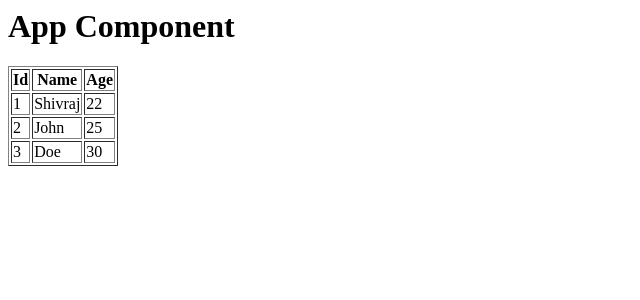
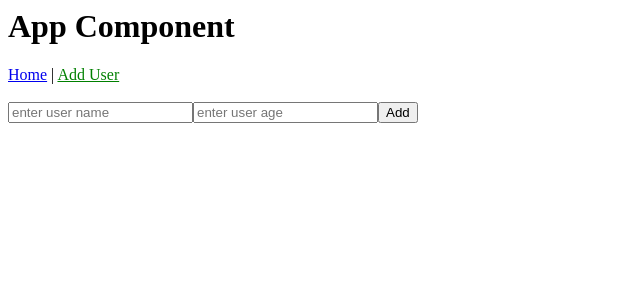
Before and after one commit to shivrajpro/react-step-by-step, a React (Vite) app: page /add-user in a window 1280 px wide. Shown: the top 300 px of the page, without its empty margins (0-640 px from the left). Built offline with nearby package versions, Linux system fonts and the light colour scheme; data requests are answered from the project's data file.

Commit message:
implement add user with routing

```diff
--- a/db.json
+++ b/db.json
@@ -1,10 +1,41 @@
 {
-  "posts": [{ "id": 1, "title": "json-server", "author": "typicode" }],
-  "comments": [{ "id": 1, "body": "some comment", "postId": 1 }],
-  "profile": { "name": "typicode" },
+  "posts": [
+    {
+      "id": 1,
+      "title": "json-server",
+      "author": "typicode"
+    }
+  ],
+  "comments": [
+    {
+      "id": 1,
+      "body": "some comment",
+      "postId": 1
+    }
+  ],
+  "profile": {
+    "name": "typicode"
+  },
   "users": [
-    { "id": 1, "name": "Shivraj", "age": 22 },
-    { "id": 2, "name": "John", "age": 25 },
-    { "id": 3, "name": "Doe", "age": 30 }
+    {
+      "id": "234b",
+      "name": "Shivraj",
+      "age": 22
+    },
+    {
+      "id": "123f",
+      "name": "John",
+      "age": 25
+    },
+    {
+      "id": "423w",
+      "name": "Doe",
+      "age": 30
+    },
+    {
+      "id": "726d",
+      "name": "tony",
+      "age": "33"
+    }
   ]
 }
--- a/src/AddUser.jsx
+++ b/src/AddUser.jsx
@@ -1,13 +1,38 @@
 import { useState } from "react";
+import { useNavigate } from "react-router";
 
-const AddUser = ({ setUser }) => {
+const AddUser = () => {
+  const [username, setUsername] = useState("");
+  const [age, setAge] = useState("");
+  const navigate = useNavigate();
+
+  const onAddUser = async () => {
+    const url = "http://localhost:3000/users";
+    let response = await fetch(url, {
+      method: "POST",
+      body: JSON.stringify({ name: username, age }),
+    });
+
+    console.log(">> response", response);
+    navigate("/");
+  };
+
   return (
     <div>
+      <br />
       <input
         type="text"
-        placeholder="enter username"
-        onChange={(evt) => setUser(evt.target.value)}
+        placeholder="enter user name"
+        onChange={(evt) => setUsername(evt.target.value)}
+        value={username}
       />
+      <input
+        type="text"
+        placeholder="enter user age"
+        onChange={(evt) => setAge(evt.target.value)}
+        value={age}
+      />
+      <button onClick={onAddUser}>Add</button>
     </div>
   );
 };
--- a/src/App.jsx
+++ b/src/App.jsx
@@ -1,49 +1,17 @@
-import { useEffect, useState } from "react";
+import { Route, Routes } from "react-router";
+import AddUser from "./AddUser";
+import Navbar from "./Navbar";
+import UserList from "./UserList";
 
 function App() {
-  const [userList, setUserList] = useState([]);
-  const [loading, setLoading] = useState(false);
-
-  useEffect(() => {
-    fetchUsers();
-  }, []);
-
-  async function fetchUsers() {
-    const url = "http://localhost:3000/users";
-    setLoading(true);
-    let response = await fetch(url);
-    response = await response.json();
-    setUserList(response);
-    setLoading(false);
-  }
-
   return (
     <div>
       <h1>App Component</h1>
-      {loading ? (
-        <h2>loading...</h2>
-      ) : (
-        <table border={1}>
-          <thead>
-            <tr>
-              <th>Id</th>
-              <th>Name</th>
-              <th>Age</th>
-            </tr>
-          </thead>
-          <tbody>
-            {userList.map((user, index) => {
-              return (
-                <tr key={index}>
-                  <td> {user.id} </td>
-                  <td> {user.name} </td>
-                  <td> {user.age} </td>
-                </tr>
-              );
-            })}
-          </tbody>
-        </table>
-      )}
+      <Navbar />
+      <Routes>
+        <Route path="/" element={<UserList />}></Route>
+        <Route path="/add-user" element={<AddUser />}></Route>
+      </Routes>
     </div>
   );
 }
--- a/src/Navbar.jsx
+++ b/src/Navbar.jsx
@@ -1,19 +1,10 @@
-import { NavLink, Outlet } from "react-router";
+import { NavLink } from "react-router";
 import "./styles.css";
 export default function Navbar() {
   return (
     <div>
       <NavLink to="/">Home</NavLink> |{" "}
-      <NavLink
-        className={({ isActive }) => (isActive ? "custom-active" : "link")}
-        to="/user/about"
-      >
-        About
-      </NavLink>{" "}
-      | <NavLink to="/user/login">Login</NavLink> |{" "}
-      <NavLink to="/college">College</NavLink> |{" "}
-      <NavLink to="/users">Users</NavLink>
-      <Outlet />
+      <NavLink to="/add-user">Add User</NavLink>
     </div>
   );
 }
--- /dev/null
+++ b/src/UserList.jsx
@@ -0,0 +1,45 @@
+import { useEffect, useState } from "react";
+
+const UserList = () => {
+  const [userList, setUserList] = useState([]);
+
+  useEffect(() => {
+    fetchUsers();
+  }, []);
+
+  async function fetchUsers() {
+    const url = "http://localhost:3000/users";
+    let response = await fetch(url);
+    response = await response.json();
+
+    setUserList(response);
+  }
+
+  return (
+    <div>
+      <table border={1}>
+        <thead>
+          <tr>
+            <th>Id</th>
+            <th>Name</th>
+            <th>Age</th>
+          </tr>
+        </thead>
+        <tbody>
+          {userList.length > 0 &&
+            userList.map((user, index) => {
+              return (
+                <tr key={index}>
+                  <td> {user.id} </td>
+                  <td> {user.name} </td>
+                  <td> {user.age} </td>
+                </tr>
+              );
+            })}
+        </tbody>
+      </table>
+    </div>
+  );
+};
+
+export default UserList;
```
